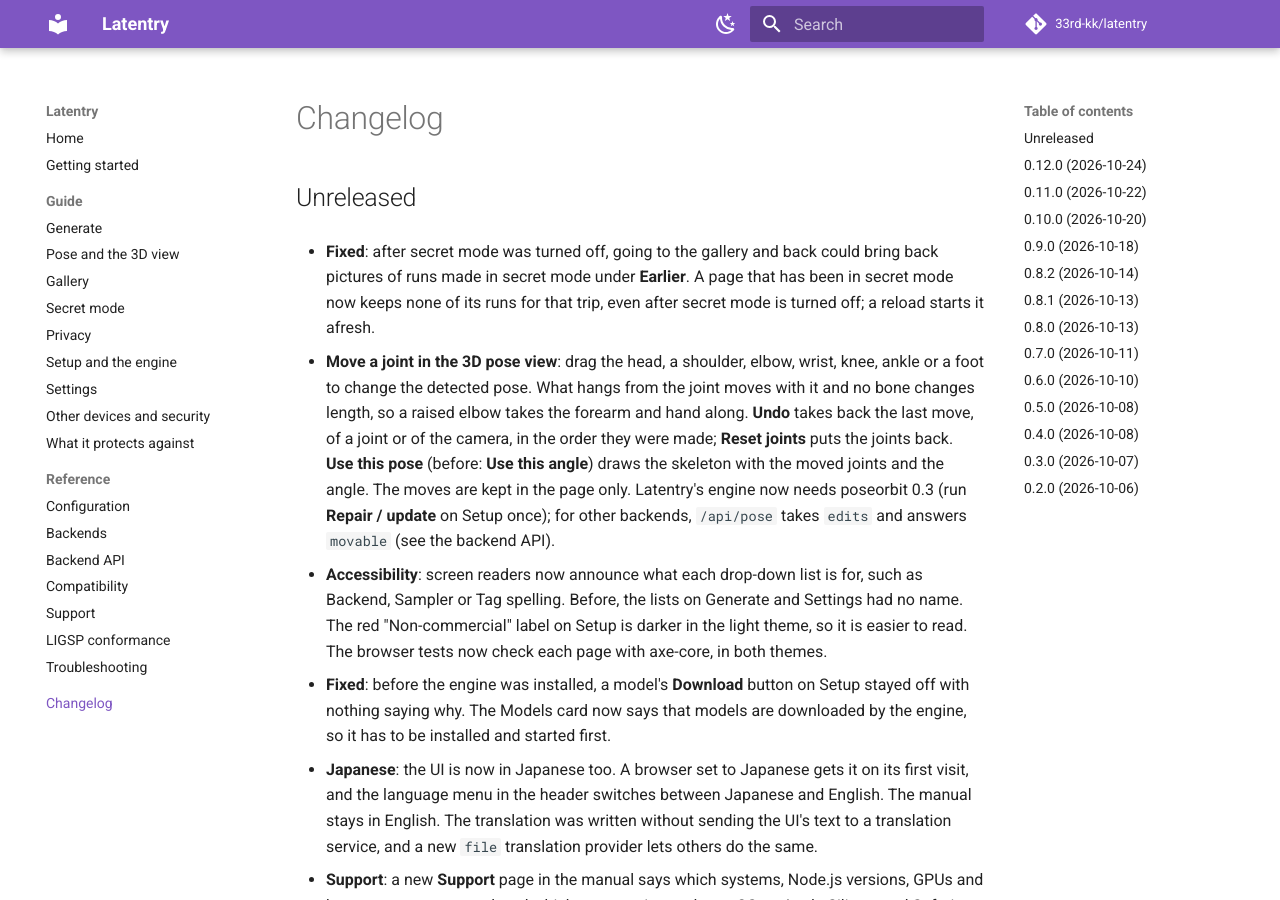
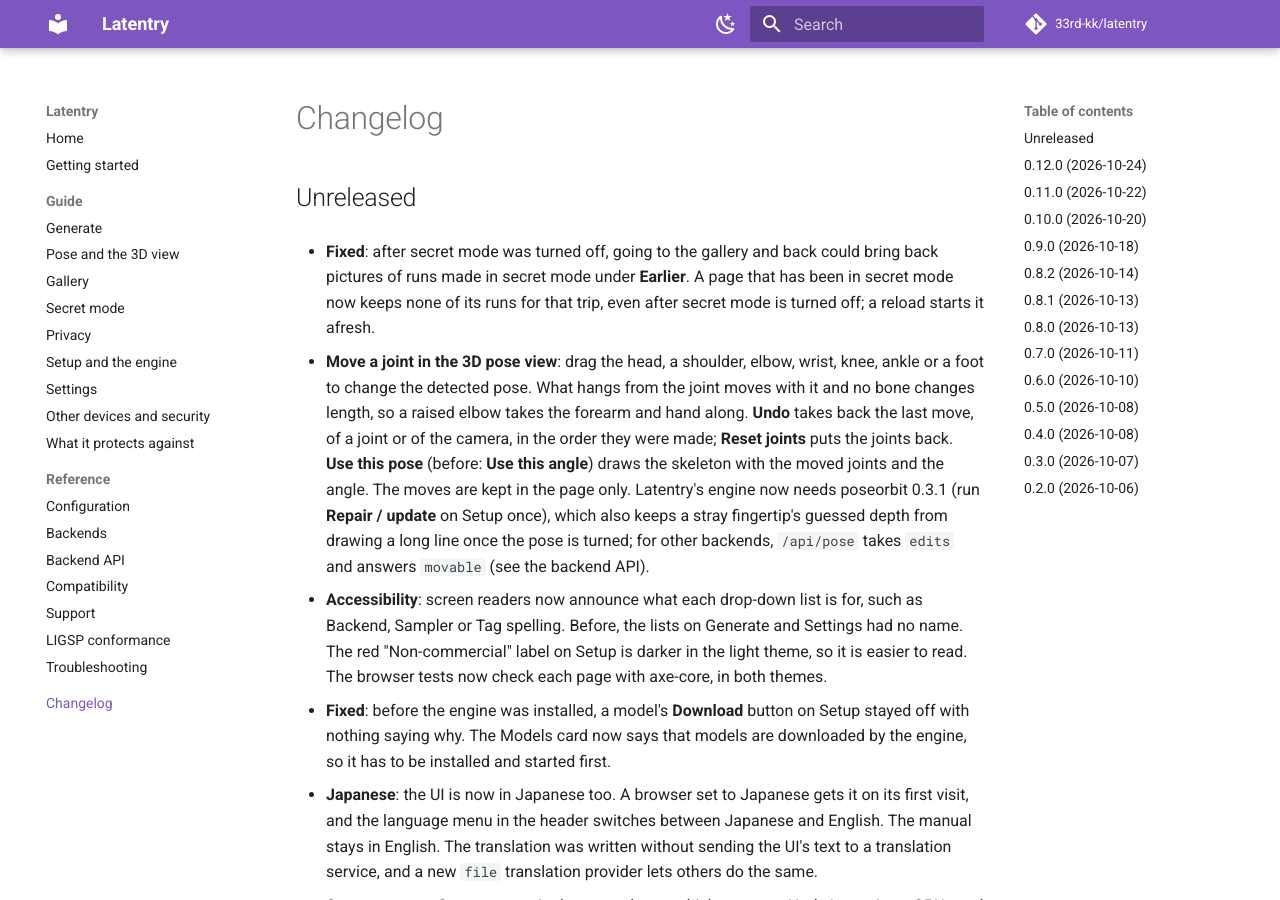
Before and after one commit to 33rd-kk/latentry, an MkDocs documentation site: the page built from docs/changelog.md, in a window 1280 px wide and 900 px high. Built offline with MkDocs 1.6.1 and Material for MkDocs 9.7.7, drawn with Linux system fonts in a browser that asks for light colours; comment, search, counter and statistics services are not loaded.

Commit message:
Lock poseorbit 0.3.1 (#138)
0.3.1 keeps a stray hand, face or foot point's guessed depth near its
group, so a turned pose or a moved wrist no longer draws a long line.

Co-authored-by: Claude Opus 5.5 <noreply@anthropic.com>

```diff
--- a/CHANGELOG.md
+++ b/CHANGELOG.md
@@ -14,8 +14,9 @@
   joint or of the camera, in the order they were made; **Reset joints** puts
   the joints back. **Use this pose** (before: **Use this angle**) draws the
   skeleton with the moved joints and the angle. The moves are kept in the page only.
-  Latentry's engine now needs poseorbit 0.3 (run **Repair / update** on
-  Setup once); for other backends, `/api/pose` takes `edits` and answers
+  Latentry's engine now needs poseorbit 0.3.1 (run **Repair / update** on
+  Setup once), which also keeps a stray fingertip's guessed depth from
+  drawing a long line once the pose is turned; for other backends, `/api/pose` takes `edits` and answers
   `movable` (see the backend API).
 - **Accessibility**: screen readers now announce what each drop-down list
   is for, such as Backend, Sampler or Tag spelling. Before, the lists on
```
Also changed, not shown: docs/guide/pose.md (+1 -1 lines), 12 other files.
